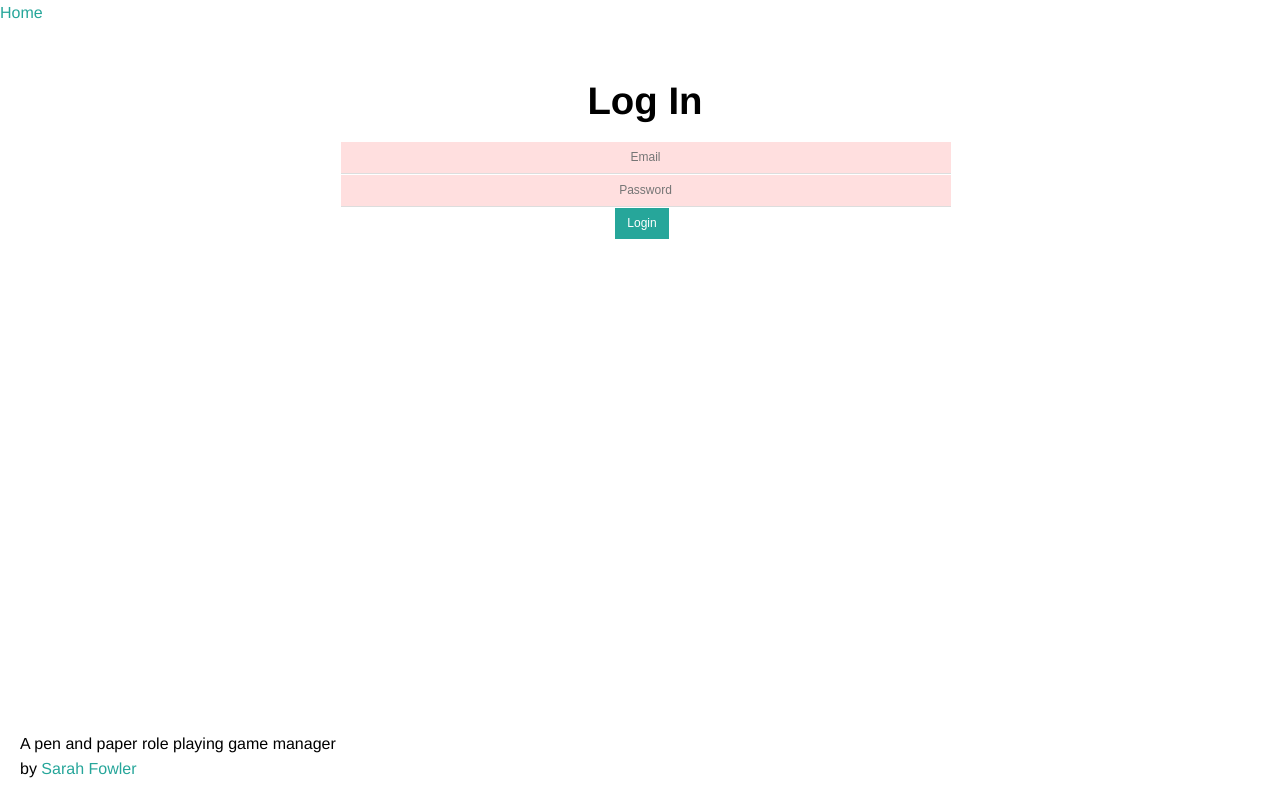
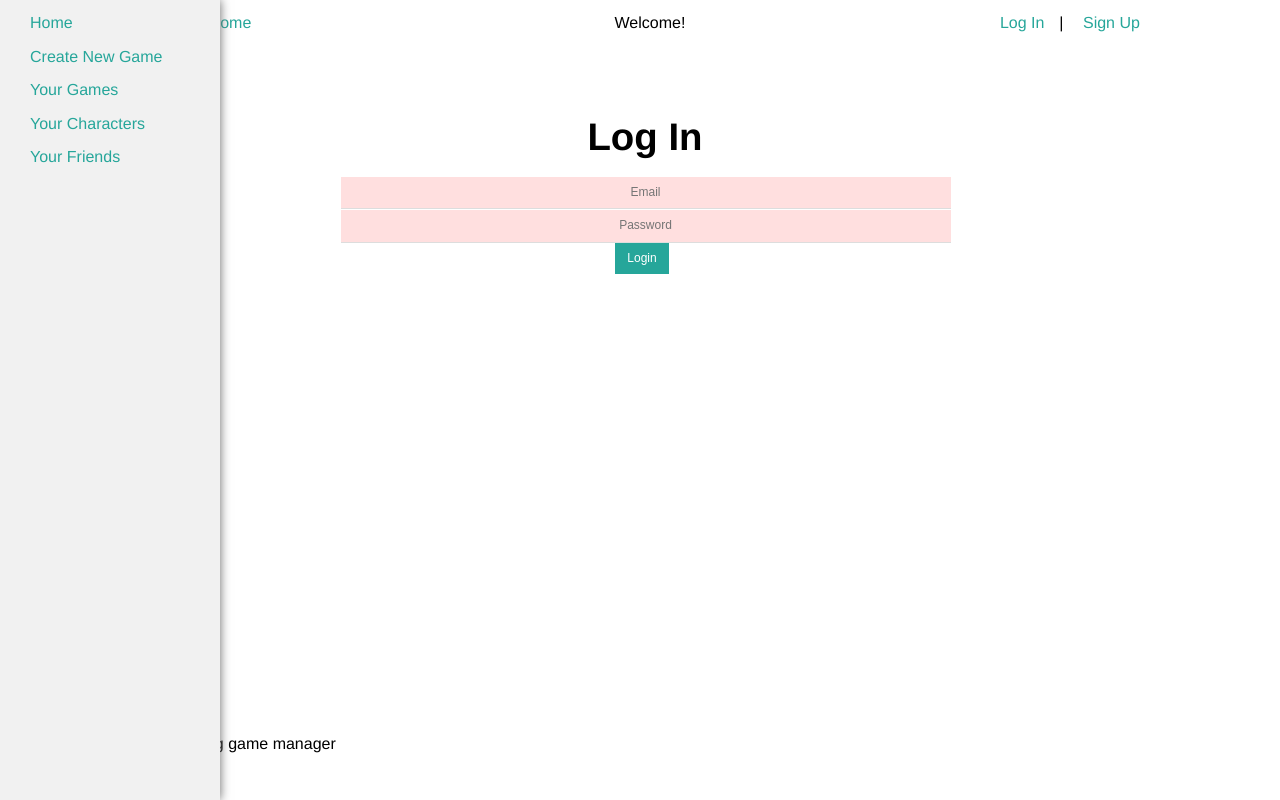
Before and after one commit to SarahFowler73/rpg_campaigns, a Flask app: page /login in a window 1280 px wide. Run offline with Flask 2, Linux system fonts and the light colour scheme; some libraries are stand-ins or nearby versions.

Commit message:
More styling; added icon

```diff
--- a/flask_app.py
+++ b/flask_app.py
@@ -89,7 +89,7 @@ def register():
 
 @app.route('/create_game', methods=('GET', 'POST'))
 @login_required
-def post():
+def create_game():
     form = forms.CreateGame()
     if form.validate_on_submit():
         title = form.game_title.data.strip()
--- a/static/css/styles.css
+++ b/static/css/styles.css
@@ -9,3 +9,17 @@
 .spacedout * {
     line-height: 1.6em;
 }
+.notification {
+    text-align: center;
+    color: white;
+    width: 100;
+    height: 2.5em;
+    padding-top: 0.5em;
+    background-color: #39cccc;
+}
+.error {
+    background-color: #cc1f00;
+}
+.success {
+    background-color: #3d9970;
+}
--- a/templates/layout.html
+++ b/templates/layout.html
@@ -9,6 +9,7 @@
         <link href='http://fonts.googleapis.com/css?family=Varela+Round' rel='stylesheet' type='text/css'>
         <link rel="stylesheet" href="/static/css/stupid.css">
         <link rel="stylesheet" href="/static/css/styles.css">
+        <link rel="shortcut icon" href="static/images/d20.ico">
 
         <!--[if lt IE 9]>
             <script src="//html5shiv.googlecode.com/svn/trunk/html5.js"></script>
@@ -18,41 +19,53 @@
     <body class="spacedout">
 
         <header >
+          <div class='container padded'>
+              <div class="fill middle centerall">
+                <ul class="menu">
+                <li class="third">
+                  <a href="{{ url_for('index') }}">Home</a>
+                </li>
 
-          <div class="row">
+                <li class="third">
+                    <p>Welcome{% if current_user.is_authenticated %} back, {{ current_user.username }}{% endif %}!</p>
+                </li>
 
-            <div class="third">
-
-              <a href="{{ url_for('index') }}" class="icon-logo"></a>
-
+                <li class="third">
+                    <!-- Log in/Log out -->
+                    {% if current_user.is_authenticated %}
+                        <a href="{{ url_for('logout') }}" class="">Log Out</a>
+                    {% else %}
+                        <span>
+                            <a href="{{ url_for('login') }}" class="">Log In</a>|
+                            <a href="{{ url_for('register') }}" class="">Sign Up</a>
+                        </span>
+                    {% endif %}
+                </li>
             </div>
-
-            <div class="third">
-
-                <!-- Say Hi -->
-
-            </div>
-
-            <div class="third">
-
-                <!-- Log in/Log out -->
-
-            </div>
-
           </div>
 
         </header>
 
         <!-- Flash messages -->
-
+        {% with messages = get_flashed_messages(with_categories=True) %}
+            {% if messages %}
+                {% for category, message in messages %}
+                    <div class='notification {{ category }}'>{{ message }}</div>
+                {% endfor %}
+            {% endif %}
+        {% endwith %}
         <div class="row">
 
           <div class="main">
 
-            <nav>
-
-              <a href="{{ url_for('index') }}">Home</a>
-
+            <nav class="sidebar silver">
+                <ul class="padded">
+                    <li><a href="{{ url_for('index') }}">Home</a></li>
+                    <li><a href="{{ url_for('create_game') }}">Create New Game</a></li>
+                    <li><a href="/">Your Games</a></li>
+                    <li><a href="/">Your Characters</a></li>
+                    <li><a href='/'>Your Friends</a></li>
+                </ul>
             </nav>
 
             <div class="container padded center">
@@ -74,6 +87,6 @@
           </div>
 
         </footer>
-
+        <script src="https://use.fontawesome.com/81abc2c449.js"></script>
     </body>
 </html>
```
Also changed, not shown: static/images/d20.ico (added).
